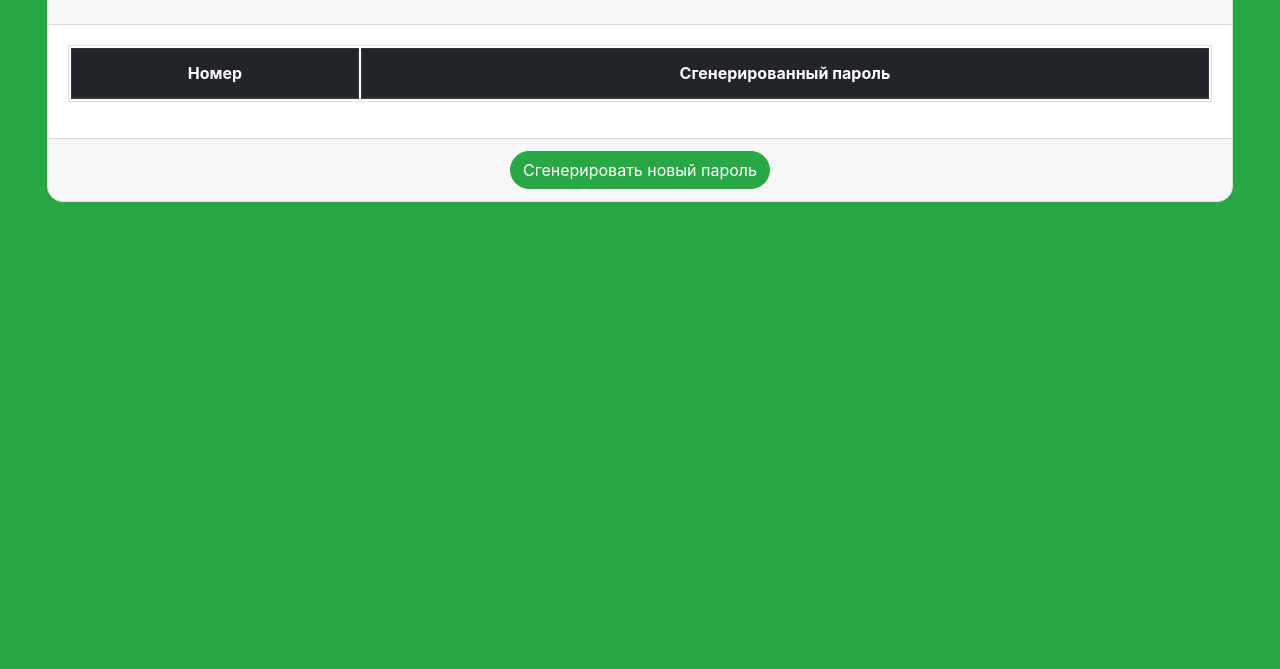
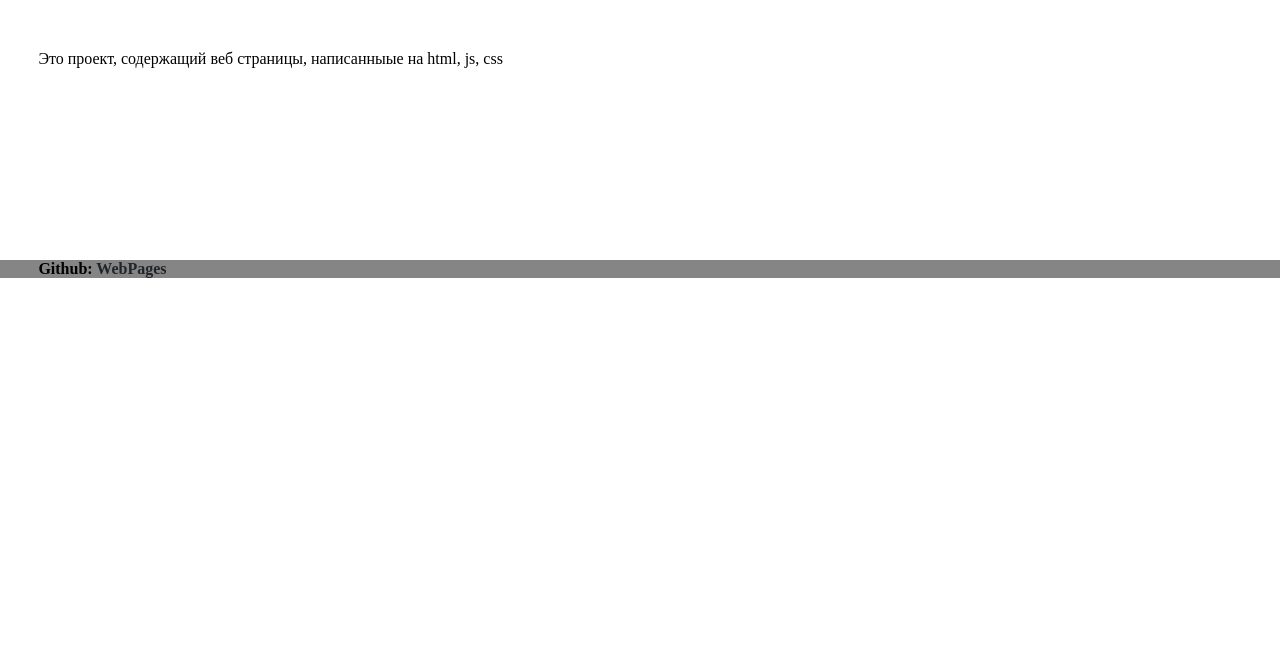
Before and after one commit to qazwsx-png/WebPages, a website: page public/index.html in a window 1280 px wide. Shown: the part 131-800 px from the top of the page. Drawn offline with Linux system fonts and the light colour scheme.

Commit message:
Добавлена домашняя страница.

```diff
--- /dev/null
+++ b/public/css/index.css
@@ -0,0 +1,31 @@
+.header {
+    font-size: 2rem;
+    text-align: center; /* расположение по центру*/
+}
+
+.content {
+    margin-top: 5%;
+    margin-bottom: 15%;
+    padding-left: 3%;
+
+
+}
+
+.footer {
+    background: #858585;
+    font-weight: bold;
+    height:30%;
+    padding-left: 3%;
+}
+
+body {
+    margin: 0;
+    width: 100%;
+    height: 100%;
+
+}
+
+a {
+    color: #212529;
+    text-decoration: none;
+}
--- a/public/index.html
+++ b/public/index.html
@@ -2,41 +2,13 @@
 <html lang="ru">
 <head>
     <meta charset="UTF-8">
-    <title>Генератор паролей</title>
-    <link href="css/styles.css" rel="stylesheet" type="text/css">
-    <script src="js/generator.js"></script>
-    <script src="js/clicker.js"></script>
+    <title>WebPage</title>
+    <link rel="stylesheet" type="text/css" href="css/index.css">
 </head>
+
 <body>
-<div class="content">
-    <div class="container">
-        <div class="container-header text-center">
-            <h3>
-                Генератор паролей
-            </h3>
-        </div>
-        <div class="container-body text-center">
-            <table class="table">
-                <thead>
-                <tr>
-                    <th>
-                        Номер
-                    </th>
-                    <th>
-                        Сгенерированный пароль
-                    </th>
-                </tr>
-                </thead>
-                <tbody id="passwords">
-                </tbody>
-            </table>
-        </div>
-        <div class="container-footer text-center">
-            <a class="myBtn" onclick="generate()">
-                Сгенерировать новый пароль
-            </a>
-        </div>
-    </div>
-</div>
+<div class="header"> <h1> Моя первая страница </h1> </div>
+<div class="content"> Это проект, содержащий веб страницы, написанныые на html, js, css </div>
+<div class="footer">Github: <a href="https://github.com/qazwsx-png/WebPages.git"> WebPages </a> </div>
 </body>
 </html>
```
Also changed, not shown: public/generator.html (added, +42 -0 lines).
